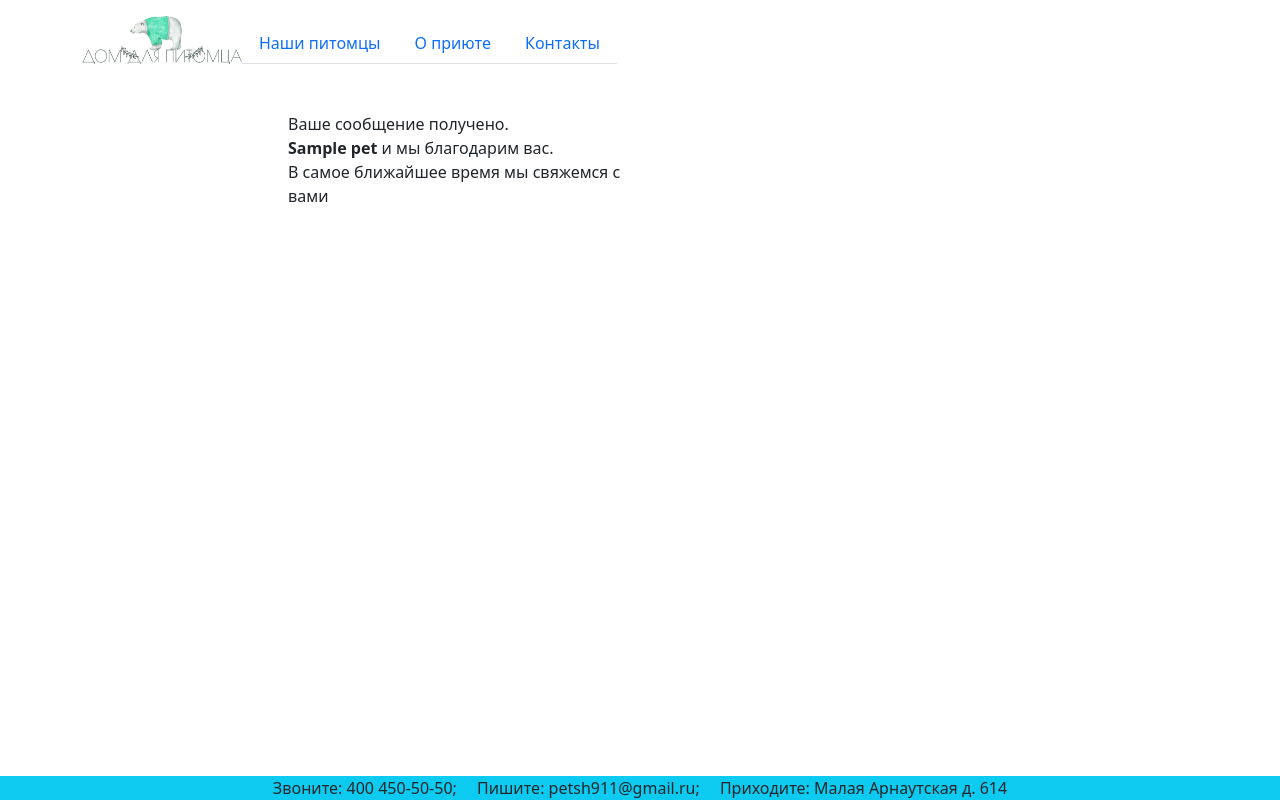
After one commit to Dimazey/pet_shelter, a Django app: a page that uses pet_shelter/templates/thanks.html in a window 1280 px wide. The commit adds this page. Run offline with Django 4.2, Linux system fonts and the light colour scheme; tables that the repository leaves empty hold one stand-in row (values such as "Sample post"); some libraries are stand-ins or nearby versions.

Commit message:
pet_list local end

```diff
--- a/my_site/urls.py
+++ b/my_site/urls.py
@@ -29,6 +29,8 @@ urlpatterns = [
     path('contact/', views.contact),
     path('list/<category>/', views.PetListView.as_view()),
     path('gettohome/<int:pk>/', views.GetToHomeFormView.as_view()),
+    path('thanks/<pet_name>/', views.thanks),
+
 
 
 ] + static(settings.MEDIA_URL, document_root=settings.MEDIA_ROOT)
--- a/pet_shelter/templates/pet_list.html
+++ b/pet_shelter/templates/pet_list.html
@@ -52,9 +52,6 @@
         {% endfor %}
     </div>
     {% endblock content %}
-            </div>
-        </div>
-    </div>
 
 </body>
 </html>
--- /dev/null
+++ b/pet_shelter/templates/thanks.html
@@ -0,0 +1,25 @@
+{% extends "base.html" %}
+{% load static %}
+<head>
+<title>{% block extra_title %} {{ title }} {% endblock extra_title%}</title>
+
+</head>
+<body>
+
+{% block content %}
+    <div class="container">
+        <div class="row mt-4" >
+               <div class="col-4 offset-md-2">
+                   <p>Ваше сообщение получено.<br>
+                       <b>{{ pet_name }}</b> и мы благодарим вас.<br>
+                   В самое ближайшее время мы свяжемся с вами</p>
+
+            </div>
+
+        </div>
+
+    </div>
+{% endblock content %}
+
+</body>
+</html>
--- a/pet_shelter/views.py
+++ b/pet_shelter/views.py
@@ -4,7 +4,8 @@ from pet_shelter.models import Pet
 from django.views.generic import DetailView, ListView, FormView
 from pet_shelter.Forms import GetToHomeForm
 from django.shortcuts import get_object_or_404
-
+from django.core.mail import send_mail
+import re
 
 # Create your views here.
 
@@ -28,6 +29,15 @@ def contact(request):
         'title': 'Наши контакты',
     }
     return HttpResponse(template.render(contact_data))
+
+def thanks(request, pet_name):
+    template = loader.get_template('thanks.html')
+    pet_name = re.search(r'[^<>]+', pet_name)[0]
+    thanks_data = {
+        'title': 'Спасибо за запрос',
+        'pet_name': pet_name,
+         }
+    return HttpResponse(template.render(thanks_data))
 
 
 class PetListView(ListView):
@@ -63,23 +73,38 @@ class GetToHomeFormView(FormView):
     template_name = 'gettohome.html'
     form_class = GetToHomeForm
     success_url = '/thanks/'
+    pet_name = ''
 
     def get_initial(self):
         obj = get_object_or_404(Pet, pk=self.kwargs['pk'])
         initial = super().get_initial()
         initial['pk'] = obj.pk
         initial['pet_name'] = obj.pet_name
+        self.pet_name = obj.pet_name
 
         return initial
 
     def get_context_data(self, **kwargs):
         context = super().get_context_data(**kwargs)
-        context["pet_name"] = get_object_or_404(Pet, pk=self.kwargs['pk']).pet_name
+        obj = get_object_or_404(Pet, pk=self.kwargs['pk'])
+        context["pet_name"] = obj.pet_name
+        context["pet_photo"] = obj.pet_photo
 
         return context
 
     def form_valid(self, form):
-        # This method is called when valid form data has been POSTed.
-        # It should return an HttpResponse.
-        form.send_email()
+        message = (f'''Добрый день. Меня зовут  {form.cleaned_data["name"]}
+                   Хочу забрать у вас питомца по кличке {form.cleaned_data["pet_name"]}
+                   ID - {form.cleaned_data["pk"]}
+                   {form.cleaned_data["message"]}
+                   Пишите мне пожалуйста на почту: {form.cleaned_data["email"]}''')
+
+        send_mail(str(form.cleaned_data["pk"]) + ': ' + form.cleaned_data['pet_name'], message,
+                  'petsshelterpost@mail.ru', ['petsshelterpost@mail.ru'], fail_silently=False)
+
         return super().form_valid(form)
+
+    def get_success_url(self):
+        success_url = f'/thanks/<{self.pet_name}>/'
+        print(success_url)
+        return success_url
```
Also changed, not shown: my_site/settings.py (+8 -0 lines), pet_shelter/Forms.py (+3 -6 lines), pet_shelter/models.py (+8 -0 lines), pet_shelter/templates/gettohome.html (+4 -3 lines), media/photos/sharik_RrFXUZ5.jpg (deleted).
